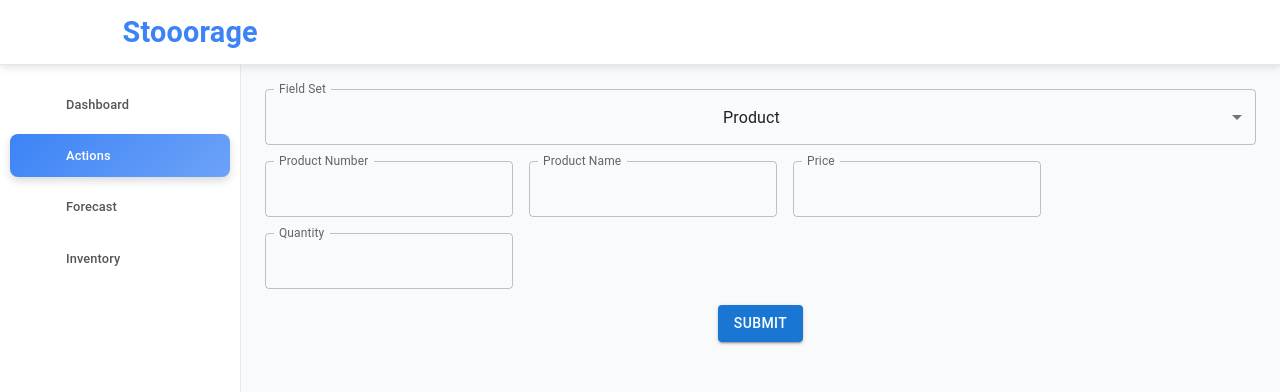
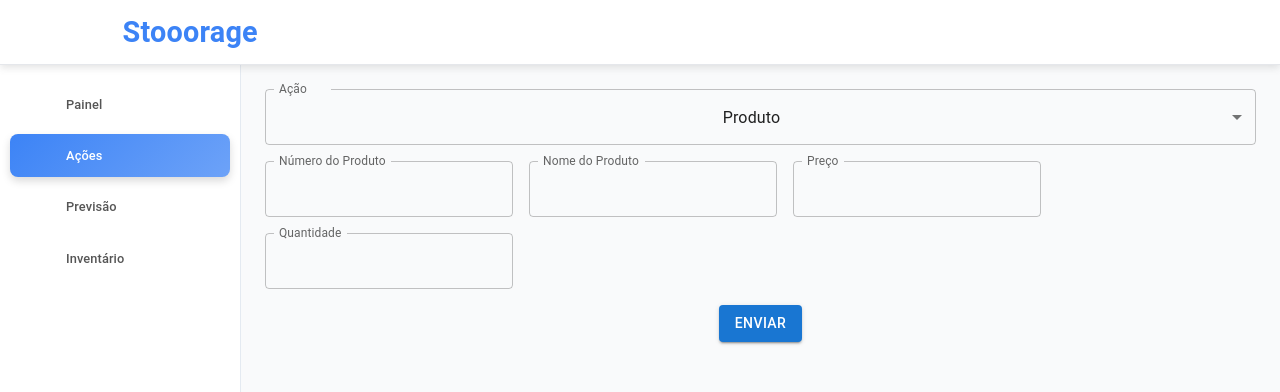
Before and after one commit to JVSutter/stooorage, a React (Vite) app in the folder frontend/: page /actions in a window 1280 px wide. Shown: the top 392 px of the page. Built offline with nearby package versions, Linux system fonts and the light colour scheme; some icons are missing.

Commit message:
Translating a bunch of stuff

```diff
--- a/frontend/src/App.tsx
+++ b/frontend/src/App.tsx
@@ -13,10 +13,10 @@ import Inventory from "./components/Inventory";
 import Forecast from "./components/Forecast";
 
 const menuItems = [
-    { label: "Dashboard", path: "/dashboard", icon: DashboardIcon },
-    { label: "Actions", path: "/actions", icon: BarChartIcon },
-    { label: "Forecast", path: "/forecast", icon: ShowChartIcon },
-    { label: "Inventory", path: "/inventory", icon: Inventory2Icon },
+    { label: "Painel", path: "/dashboard", icon: DashboardIcon },
+    { label: "Ações", path: "/actions", icon: BarChartIcon },
+    { label: "Previsão", path: "/forecast", icon: ShowChartIcon },
+    { label: "Inventário", path: "/inventory", icon: Inventory2Icon },
 ];
 
 export default function App() {
--- a/frontend/src/components/Dashboard.tsx
+++ b/frontend/src/components/Dashboard.tsx
@@ -39,7 +39,7 @@ const Dashboard: React.FC = () => {
                     fontWeight: 800,
                 }}
             >
-                Dashboard
+                Painel
             </Typography>
             <Typography
                 variant="subtitle1"
@@ -51,7 +51,7 @@ const Dashboard: React.FC = () => {
                     marginBottom: "2%",
                 }}
             >
-                Real-time overview of your business
+                Visão geral das métricas do seu estoque
             </Typography>
             <Grid container spacing={2} sx={{ mb: 4 }}>
                 <Grid item xs={12} sm={6} md={3}>
--- a/frontend/src/components/DynamicForm.tsx
+++ b/frontend/src/components/DynamicForm.tsx
@@ -18,22 +18,22 @@ const fieldSets: Record<
     product: {
         url: "http://localhost:8000/products/create",
         fields: [
-            { name: "product_no", label: "Product Number", type: "text" },
-            { name: "product_name", label: "Product Name", type: "text" },
-            { name: "price", label: "Price", type: "number" },
-            { name: "quantity", label: "Quantity", type: "number" },
+            { name: "product_no", label: "Número do Produto", type: "text" },
+            { name: "product_name", label: "Nome do Produto", type: "text" },
+            { name: "price", label: "Preço", type: "number" },
+            { name: "quantity", label: "Quantidade", type: "number" },
         ],
     },
     sales_transaction: {
         url: "http://localhost:8000/products/transactions/create",
         fields: [
-            { name: "transaction_no", label: "Transaction Number", type: "text" },
-            { name: "transaction_date", label: "Transaction Date (dd/mm/yyyy)", type: "text" },
-            { name: "customer_no", label: "Customer Number", type: "number" },
-            { name: "country", label: "Country", type: "text" },
-            { name: "product_no", label: "Product Number", type: "text" },
-            { name: "quantity", label: "Quantity", type: "number" },
-            { name: "price_at_sale", label: "Price at Sale", type: "number" },
+            { name: "transaction_no", label: "Número de Transação", type: "text" },
+            { name: "transaction_date", label: "Data da Transação (dd/mm/yyyy)", type: "text" },
+            { name: "customer_no", label: "Número do Cliente", type: "number" },
+            { name: "country", label: "País", type: "text" },
+            { name: "product_no", label: "Número do Produto", type: "text" },
+            { name: "quantity", label: "Quantidade", type: "number" },
+            { name: "price_at_sale", label: "Preço de Venda", type: "number" },
         ],
     },
 };
@@ -95,15 +95,15 @@ const DynamicForm: React.FC = () => {
     return (
         <Box sx={{ mb: 4 }}>
             <FormControl fullWidth sx={{ mb: 2 }}>
-                <InputLabel id="field-set-select-label">Field Set</InputLabel>
+                <InputLabel id="field-set-select-label">Ação</InputLabel>
                 <Select
                     labelId="field-set-select-label"
                     value={selectedSet}
                     label="Field Set"
                     onChange={handleSetChange}
                 >
-                    <MenuItem value="product">Product</MenuItem>
-                    <MenuItem value="sales_transaction">Sales Transaction</MenuItem>
+                    <MenuItem value="product">Produto</MenuItem>
+                    <MenuItem value="sales_transaction">Transação de Venda</MenuItem>
                 </Select>
             </FormControl>
 
@@ -124,7 +124,7 @@ const DynamicForm: React.FC = () => {
             </Grid>
 
             <Button variant="contained" color="primary" onClick={handleSubmit}>
-                Submit
+                Enviar
             </Button>
         </Box>
     );
--- a/frontend/src/components/Inventory.tsx
+++ b/frontend/src/components/Inventory.tsx
@@ -77,7 +77,7 @@ const Inventory: React.FC = () => {
     if (loading) {
         return (
             <Box sx={{ display: 'flex', justifyContent: 'center', alignItems: 'center', height: '100vh' }}>
-                <Typography>Loading inventory data...</Typography>
+                <Typography>Carregando dados de inventário...</Typography>
             </Box>
         );
     }
```
